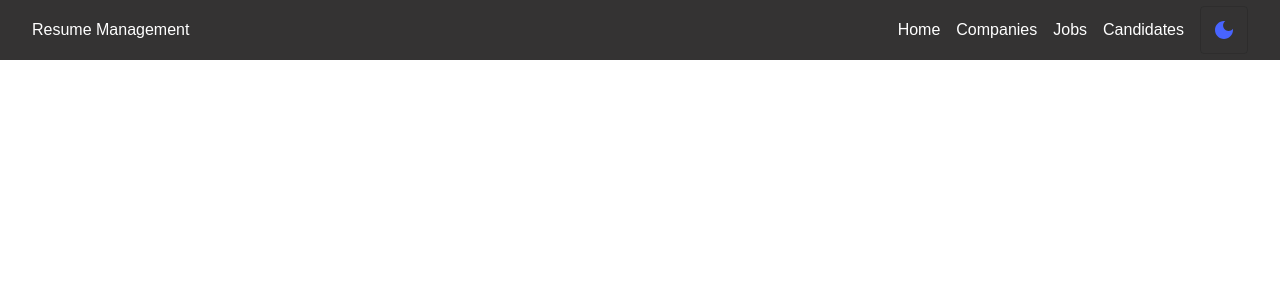
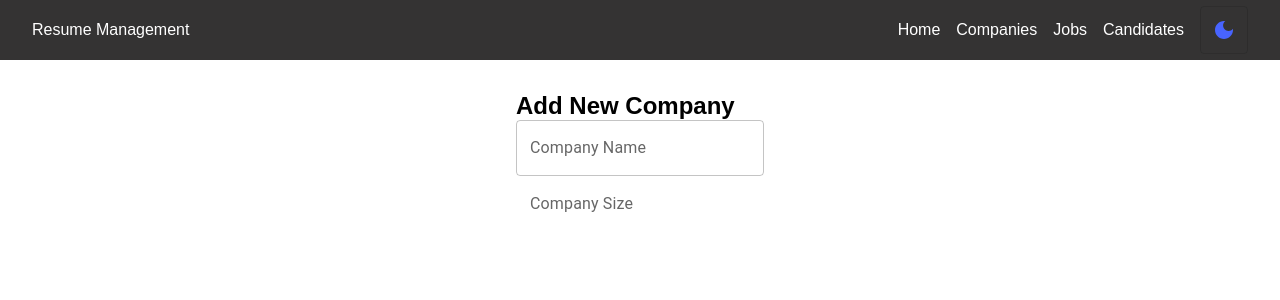
Before and after one commit to nickyshah/api-library-mgmt-july, a React (Create React App) app: page /Companies/add in a window 1280 px wide. Shown: the top 300 px of the page. Built offline with nearby package versions, Linux system fonts and the light colour scheme.

Commit message:
Company adding page is added

```diff
--- a/src/App.tsx
+++ b/src/App.tsx
@@ -2,13 +2,15 @@ import { useContext, lazy, Suspense } from "react";
 import { ThemeContext } from "./context/theme.context";
 import Navbar from "./Components/Navbar/Navbar.Component";
 import { Routes, Route } from "react-router-dom";
-import CustomeLinearProgress from "./Components/Navbar/CustomeLinearLoaded.component.tsx/CustomeLinearProgress.componenet";
+import CustomeLinearProgress from "./Components/Navbar/CustomeLinearLoaded.component.tsx/CustomeLinearProgress.component";
+// import AddCompany from "./Pages/Companies/AddCompany.page";
 // import Companies from "./Pages/Companies/Companies.page";
 // import  Home  from "./Pages/Home/Home.page";
 
 // Import with the lazy loading
 const Home = lazy(() => import("./Pages/Home/Home.page"));
 const Companies = lazy(() => import("./Pages/Companies/Companies.page"));
+const AddCompany = lazy(() => import("./Pages/Companies/AddCompany.page"));
 
 const App = () => {
   const { darkMode } = useContext(ThemeContext);
@@ -24,8 +26,9 @@ const App = () => {
         <Suspense fallback={<CustomeLinearProgress/>}>
           <Routes>
             <Route path="/" element={<Home />}></Route>
-            <Route path="companies">
-              <Route index element={<Companies/>}></Route>
+            <Route path="/Companies">
+              <Route index element={<Companies/>} />
+              <Route path="add" element={<AddCompany/>} />
             </Route>
           </Routes>
         </Suspense>
--- a/src/Components/companies/companiesGrid.componenet.tsx
+++ b/src/Components/companies/companiesGrid.componenet.tsx
@@ -1,7 +1,6 @@
 import { Box } from "@mui/material";
 import { DataGrid, GridColDef } from "@mui/x-data-grid";
 import moment from "moment";
-import React from "react";
 import { ICompany } from "../../Types/global.typing";
 
 const column: GridColDef[] = [
--- /dev/null
+++ b/src/Pages/Companies/AddCompany.page.tsx
@@ -0,0 +1,31 @@
+import React, { useState } from "react";
+import { ICreateCompany } from "../../Types/global.typing";
+import  TextField  from "@mui/material/TextField/TextField";
+import { FormControl, InputLabel } from "@mui/material";
+
+const AddCompany = () => {
+  const [company, SetCompany] = useState<ICreateCompany>({
+    name: "",
+    size: "",
+  });
+  return (
+    <div className="content">
+      <div className="add-company">
+        <h2>Add New Company</h2>
+        <TextField
+          autoComplete="off"
+          label="Company Name"
+          variant="outlined"
+          value={company.name}
+          onChange={(e) => SetCompany({ ...company, name: e.target.value })}
+        />
+        < FormControl fullWidth>
+          <InputLabel>Company Size</InputLabel>
+
+        </FormControl>
+      </div>
+    </div>
+  );
+};
+
+export default AddCompany;
--- a/src/Pages/Companies/Companies.page.tsx
+++ b/src/Pages/Companies/Companies.page.tsx
@@ -15,7 +15,7 @@ const Companies = () => {
   useEffect(() => {
     setLoading(true);
     httpModule
-      .get<ICompany[]>("/Company")
+      .get<ICompany[]>("/Company/get")
       .then((response) => {
         setCompanies(response.data);
         setLoading(false);
@@ -32,7 +32,7 @@ const Companies = () => {
     <div className="content companies">
       <div className="heading">
         <h2>Companies</h2>
-        <Button variant="outlined" onClick={() => redirect("companies/add")}>
+        <Button variant="outlined" onClick={() => redirect("add")}>
           <Add />
         </Button>
       </div>
```
Also changed, not shown: src/Types/global.typing.ts (+4 -6 lines), src/Components/Navbar/CustomeLinearLoaded.component.tsx/CustomeLinearProgress.component.tsx (renamed from src/Components/Navbar/CustomeLinearLoaded.component.tsx/CustomeLinearProgress.componenet.tsx).
